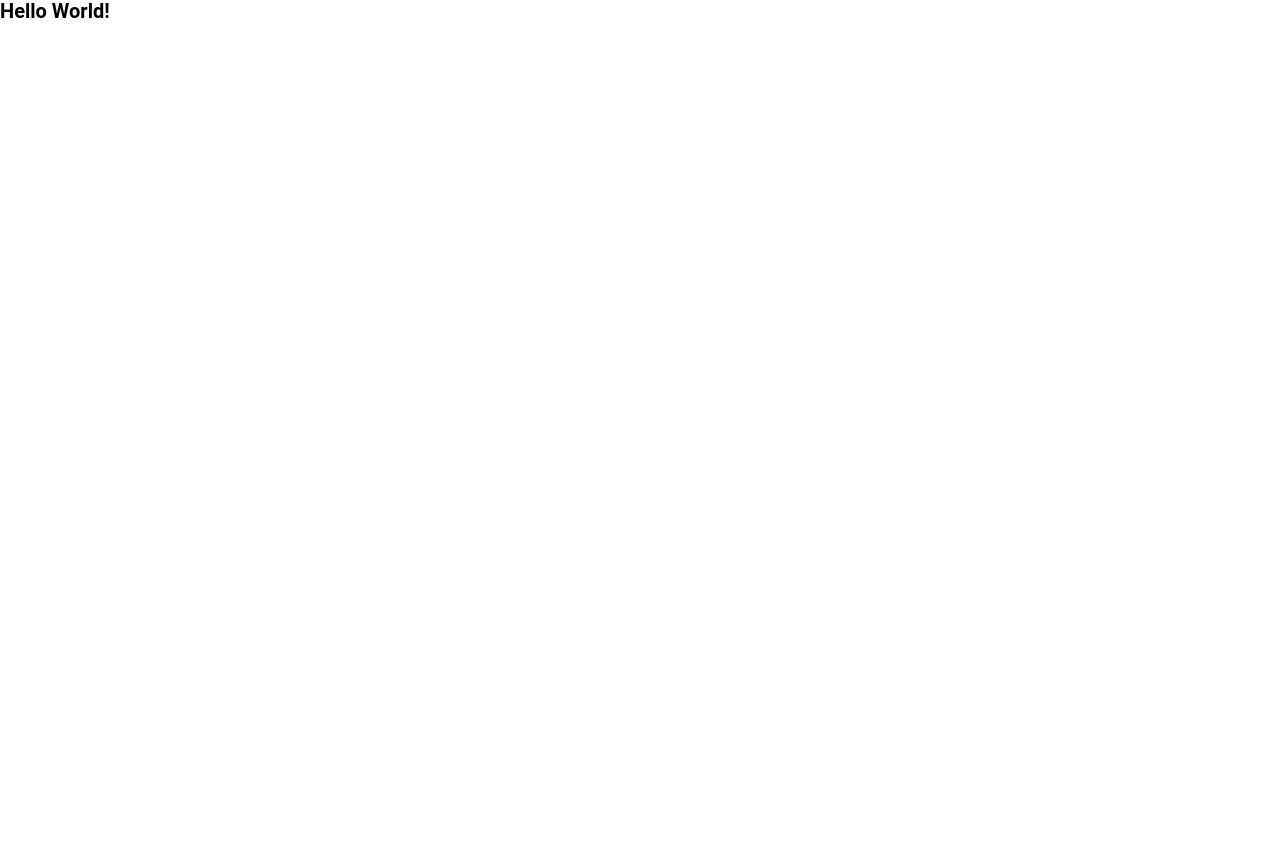
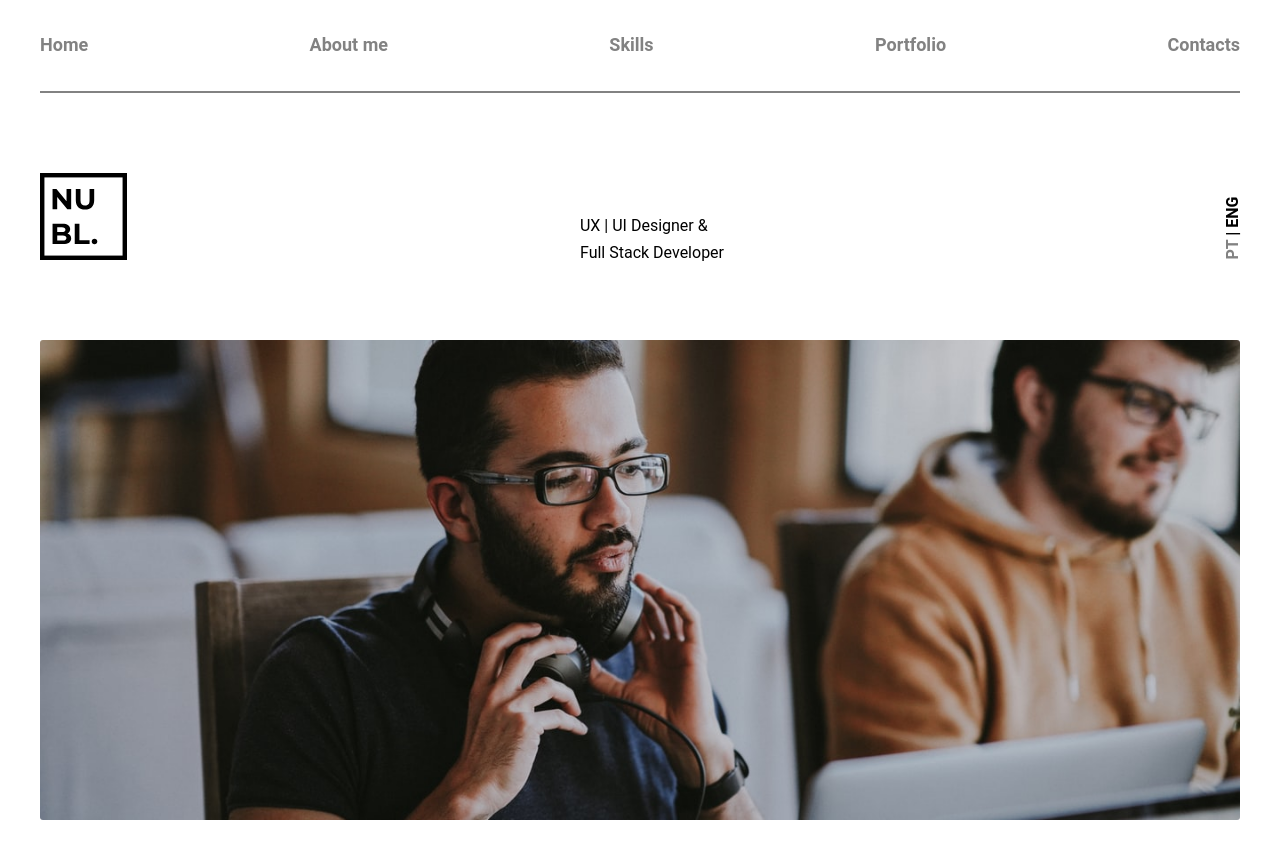
Before and after one commit to nublson/Portfolio-v2, a Gatsby site: page / in a window 1280 px wide. Before the commit the page ends 800 px from the top, so only its background shows below. Built offline with nearby package versions, Linux system fonts and the light colour scheme; Gatsby itself is replaced by a stand-in of ours.

Commit message:
feat(section): add Home section

```diff
--- /dev/null
+++ b/src/components/Layout/elements.js
@@ -0,0 +1,35 @@
+import styled from "styled-components"
+
+export const Container = styled.div`
+    position: relative;
+    max-width: 130rem;
+    z-index: 2;
+    padding: 0 4rem;
+    margin: 0 auto;
+    width: 100%;
+`
+
+export const StyledSection = styled.section`
+    display: flex;
+    position: relative;
+    align-items: center;
+    overflow-x: hidden !important;
+    overflow-y: hidden !important;
+    justify-content: center;
+    flex-direction: column;
+    width: 100%;
+    min-height: ${({ fullHeight }) => (fullHeight ? "100vh" : "auto")};
+    min-height: ${({ fullHeight }) =>
+        fullHeight ? "calc(var(--vh, 1vh) * 100)" : "auto"};
+`
+
+export const Wrapper = styled.div`
+    padding: 6rem 0rem;
+    margin-top: 7rem;
+    color: var(--text);
+    display: flex;
+    width: 100%;
+    align-items: center;
+    flex-direction: column;
+    transition: color 0.2s ease-out;
+`
--- /dev/null
+++ b/src/components/UI/Header/index.js
@@ -0,0 +1,18 @@
+import React from "react"
+import { Container, StyledNav, StyledItem } from "./styles"
+
+const Header = () => {
+    const items = ["Home", "About me", "Skills", "Portfolio", "Contacts"]
+
+    return (
+        <Container>
+            <StyledNav>
+                {items.map((item, index) => (
+                    <StyledItem key={index}>{item}</StyledItem>
+                ))}
+            </StyledNav>
+        </Container>
+    )
+}
+
+export default Header
--- /dev/null
+++ b/src/components/UI/Header/styles.js
@@ -0,0 +1,23 @@
+import styled from "styled-components"
+
+export const Container = styled.div`
+    padding: 3rem 0;
+    border-bottom: 2px solid #828282;
+
+    display: flex;
+    justify-content: center;
+    align-items: center;
+`
+
+export const StyledNav = styled.nav`
+    width: 100%;
+
+    display: flex;
+    justify-content: space-between;
+`
+
+export const StyledItem = styled.p`
+    font-size: 1.8rem;
+    font-weight: bold;
+    color: var(--text-grey);
+`
--- a/src/pages/index.js
+++ b/src/pages/index.js
@@ -1,10 +1,12 @@
 import React from "react"
 import Layout from "../components/Layout"
+
+import Home from "../sections/Home"
 
 const App = () => {
     return (
         <Layout>
-            <h1>Hello World!</h1>
+            <Home />
         </Layout>
     )
 }
--- /dev/null
+++ b/src/sections/Home/index.js
@@ -0,0 +1,36 @@
+import React from "react"
+
+import { Wrapper, Content, StyledInfo, StyledImage } from "./styles"
+import { StyledSection, Container } from "../../components/Layout/elements"
+import Header from "../../components/UI/Header"
+
+import logo from "../../images/logo_black.svg"
+
+const Home = () => {
+    return (
+        <StyledSection fullHeight>
+            <Container>
+                <Wrapper>
+                    <Header />
+
+                    <Content>
+                        <StyledInfo>
+                            <img src={logo} alt="Logo" />
+                            <p>
+                                UX | UI Designer & <br /> Full Stack Developer
+                            </p>
+                            <p>
+                                {" "}
+                                <span>PT </span>| ENG
+                            </p>
+                        </StyledInfo>
+
+                        <StyledImage />
+                    </Content>
+                </Wrapper>
+            </Container>
+        </StyledSection>
+    )
+}
+
+export default Home
--- /dev/null
+++ b/src/sections/Home/styles.js
@@ -0,0 +1,54 @@
+import styled from "styled-components"
+import home from "../../images/home_web.jpeg"
+
+export const Wrapper = styled.div`
+    display: flex;
+    flex-direction: column;
+
+    justify-content: center;
+`
+export const Content = styled.div`
+    margin-top: 8rem;
+
+    display: flex;
+    flex-direction: column;
+`
+
+export const StyledInfo = styled.div`
+    margin-bottom: 8rem;
+
+    display: flex;
+    justify-content: space-between;
+    align-items: flex-end;
+
+    & > :last-child {
+        font-weight: bold;
+        margin: 0;
+        padding: 0;
+        transform: rotate(-90deg) translateX(1.75rem) translateY(2.4rem);
+
+        span {
+            color: var(--text-grey);
+        }
+    }
+
+    img {
+        height: 8.7rem;
+    }
+
+    p {
+        font-size: 1.6rem;
+        transform: translateY(0.7rem);
+    }
+`
+
+export const StyledImage = styled.div`
+    background: url(${home});
+    background-size: cover;
+    background-position: center;
+    border-radius: var(--radius);
+    width: 100%;
+    height: 48rem;
+
+    margin-bottom: 10rem;
+`
--- a/src/styles/global.js
+++ b/src/styles/global.js
@@ -25,7 +25,7 @@ export default createGlobalStyle`
         --inactive-star: ${props => props.theme.colors.inactive_star};
         --background: ${props => props.theme.colors.background};
         --white: #fff;
-        --radius: 2rem;
+        --radius: .3rem;
         background-color: var(--background);
         color: var(--text)
     }
```
Also changed, not shown: src/images/home_web.jpeg (added), src/images/logo_black.svg (added).
